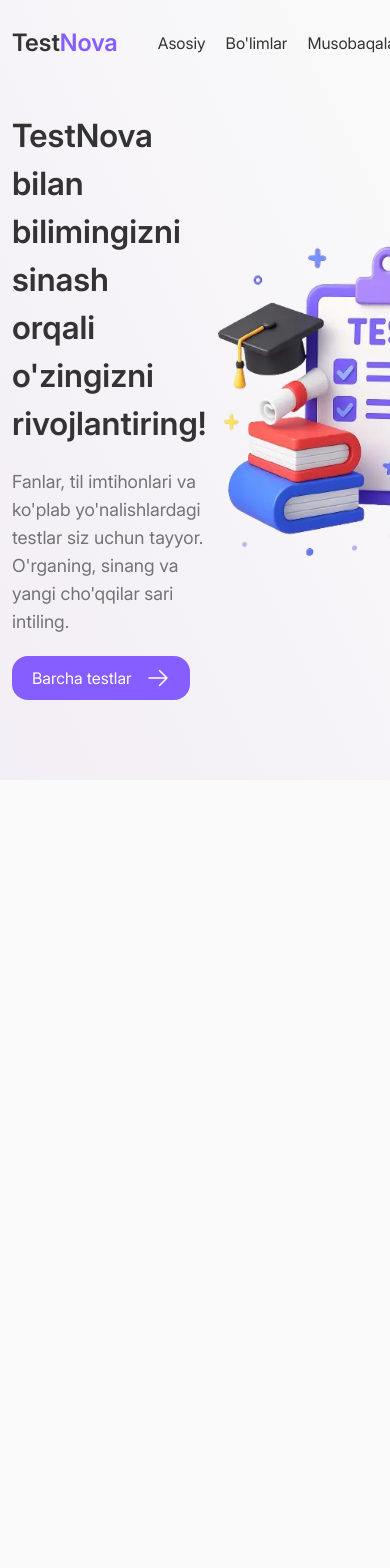
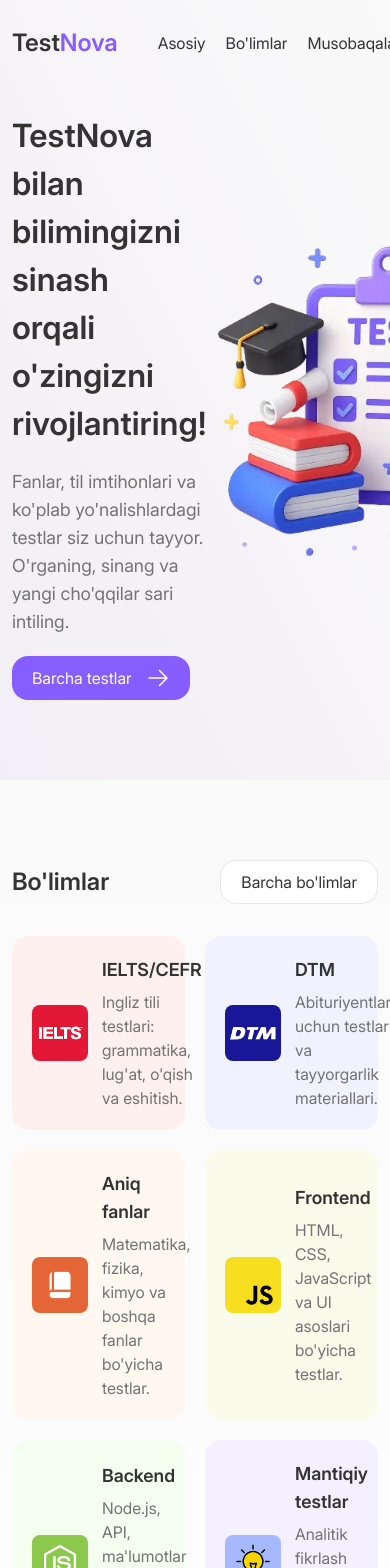
Before and after one commit to yaxyobekuz/testnova, a React (Vite) app: page / in a window 390 px wide. Shown: the top 1568 px of the page. Before the commit the page ends 844 px from the top, so only its background shows below. Built offline with nearby package versions, Linux system fonts and the light colour scheme.

Commit message:
Add categories section without responsive styles

```diff
--- a/src/features/home/components/Categories.jsx
+++ b/src/features/home/components/Categories.jsx
@@ -1,7 +1,70 @@
+import { Link } from "react-router-dom";
+
+// Data
+import categories from "../../../data/categories";
+
+// Components
+import Icon from "../../../components/common/Icon";
+
+// Icons
+import arrowTopRightIcon from "../../../assets/icons/outline/arrow-top-right-primary.svg";
+
 const Categories = () => {
   return (
-    <div>Categories</div>
-  )
-}
+    <section className="py-20 bg-gradient-to-b from-transparent to-white">
+      <div className="container">
+        {/* Top */}
+        <div className="flex items-center justify-between mb-8">
+          <h2>Bo'limlar</h2>
 
-export default Categories
+          <Link to="/bolimlar" className="btn-outline">
+            Barcha bo'limlar
+          </Link>
+        </div>
+
+        {/* List */}
+        <ul className="grid grid-cols-2 gap-5 mb-8">
+          {categories
+            .slice(0, 8)
+            .map(({ name, description, icon, background, link }, index) => (
+              <li
+                key={index}
+                className={`${background} flex items-center gap-3.5 relative p-5 rounded-2xl group`}
+              >
+                {/* Icon */}
+                <Icon
+                  size={56}
+                  src={icon}
+                  alt={name}
+                  className="size-14 bg-neutral-50 rounded-lg"
+                />
+
+                {/* Info */}
+                <div>
+                  <h3 className="text-lg font-semibold">{name}</h3>
+                  <p className="text-neutral-500 mt-1.5">{description}</p>
+                </div>
+
+                {/* Top right icon */}
+                <Icon
+                  alt="Yuqoriga o'ngga"
+                  src={arrowTopRightIcon}
+                  className="absolute top-5 right-5 opacity-0 translate-y-1 -translate-x-1 transition-all duration-200 group-hover:opacity-100 group-hover:translate-y-0 group-hover:translate-x-0"
+                />
+
+                {/* Link */}
+                <Link
+                  title={name}
+                  aria-label={name}
+                  to={`/bolimlar/${link}`}
+                  className="absolute inset-0 size-full rounded-2xl"
+                />
+              </li>
+            ))}
+        </ul>
+      </div>
+    </section>
+  );
+};
+
+export default Categories;
--- a/src/features/home/index.jsx
+++ b/src/features/home/index.jsx
@@ -1,5 +1,6 @@
 // Components
 import Hero from "./components/Hero";
+import Categories from "./components/Categories";
 import Header from "../../components/layout/Header";
 
 const HomeFeature = () => {
@@ -7,6 +8,7 @@ const HomeFeature = () => {
     <div>
       <Header />
       <Hero />
+      <Categories />
     </div>
   );
 };
--- a/src/styles/index.css
+++ b/src/styles/index.css
@@ -10,7 +10,8 @@
   }
 
   h1,
-  h2 {
+  h2,
+  h3 {
     @apply font-semibold leading-normal;
   }
 
```
